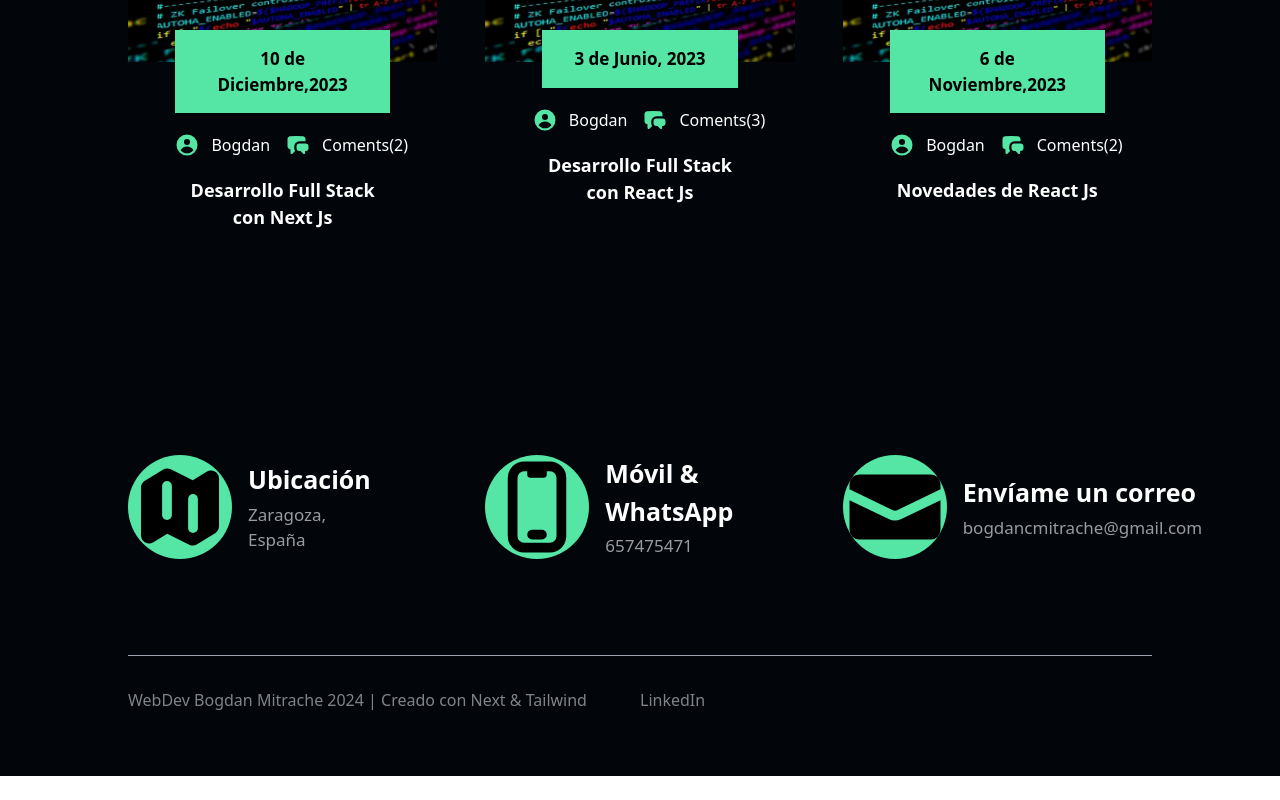
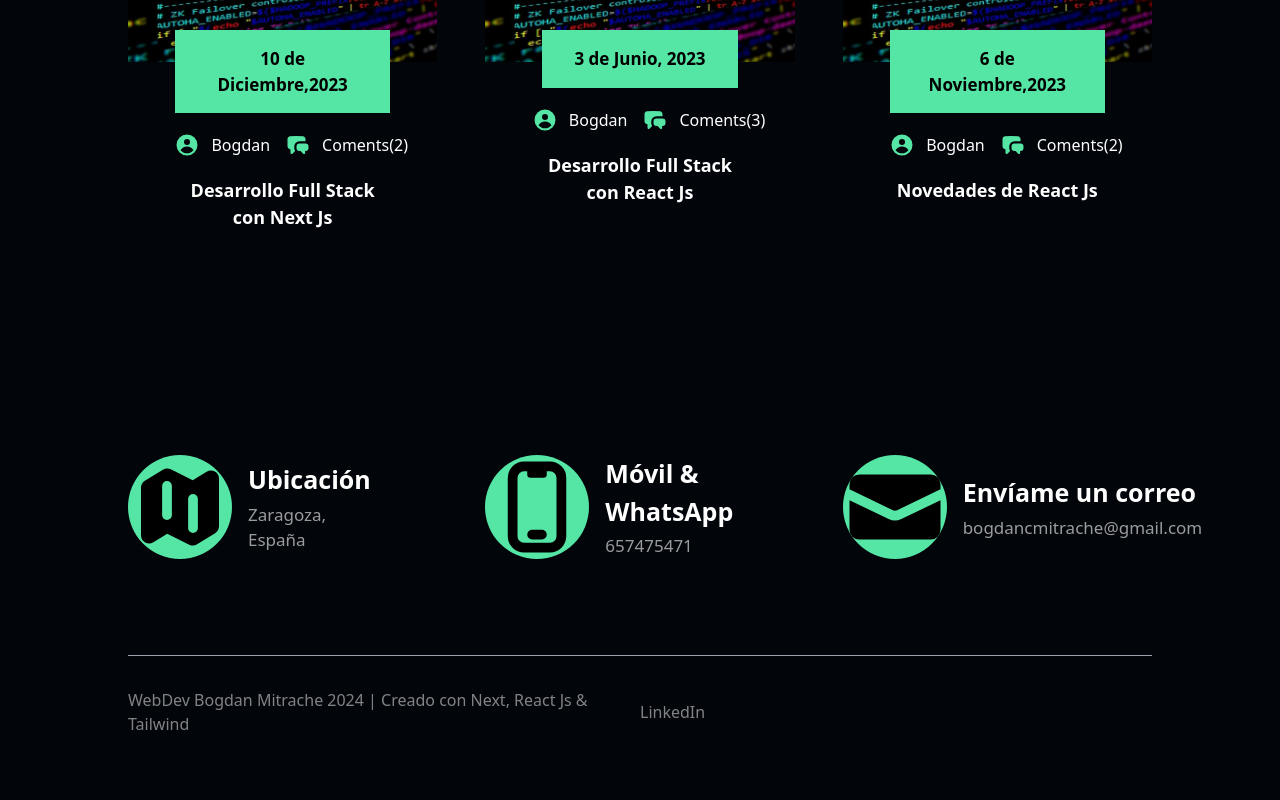
Before and after one commit to bogdanmitrache25/BogdanPortfolio, a Next.js app: page / in a window 1280 px wide. Shown: the part 4906-5706 px from the top of the page. Before the commit the page ends 5682 px from the top, so only its background shows below. Built offline with nearby package versions, Linux system fonts and the light colour scheme.

Commit message:
changing features3

```diff
--- a/Components/Footer.tsx
+++ b/Components/Footer.tsx
@@ -82,7 +82,7 @@ const Footer = () => {
       </div>
       <div className="w-[80%] mt-[2rem] mx-auto grid grid-cols-1 md:grid-cols-2 items-center justify-between">
         <div className="text-[16px] mb-[2rem] md:mb-0 text-white opacity-50">
-          WebDev Bogdan Mitrache 2024 | Creado con Next & Tailwind
+          WebDev Bogdan Mitrache 2024 | Creado con Next, React Js & Tailwind
         </div>
         <div className="flex items-center space-x-10">
           <p className="text-[16px] text-white opacity-50">
```
